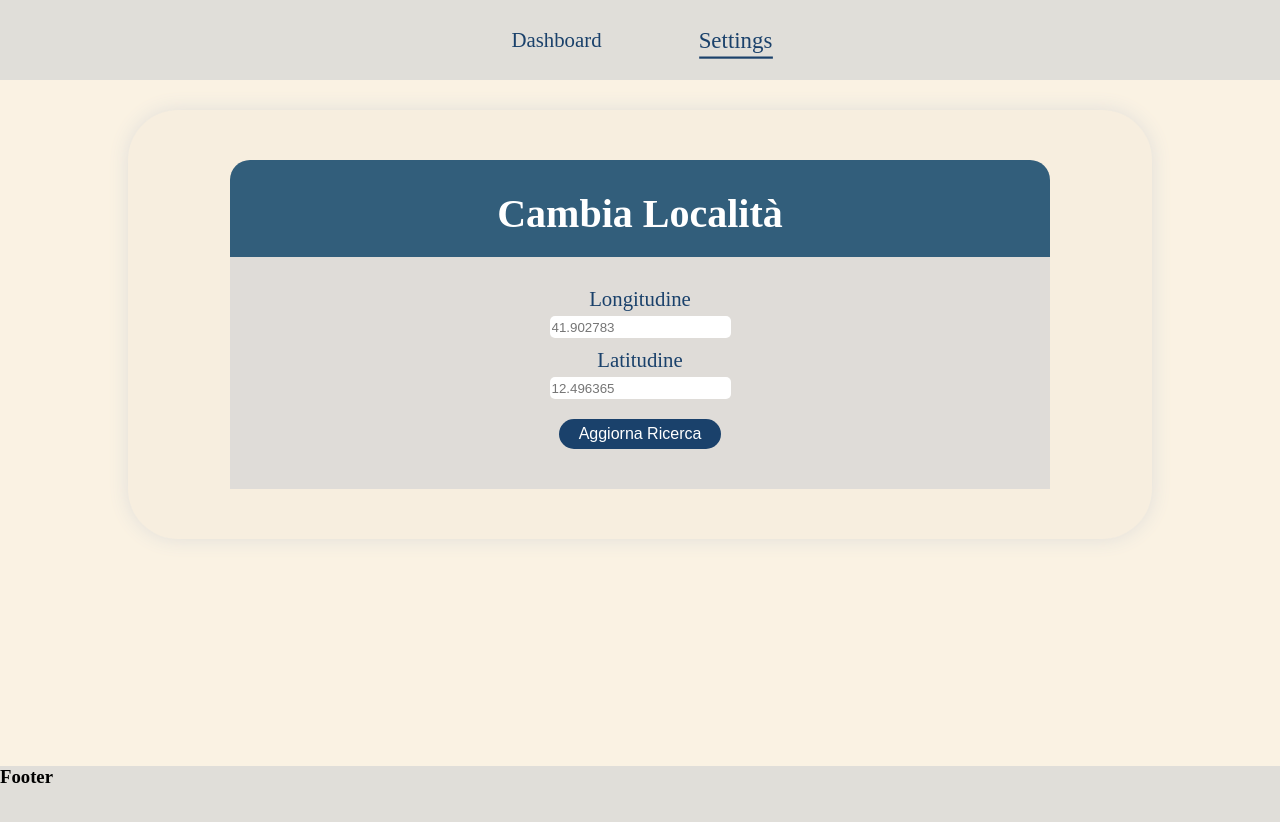
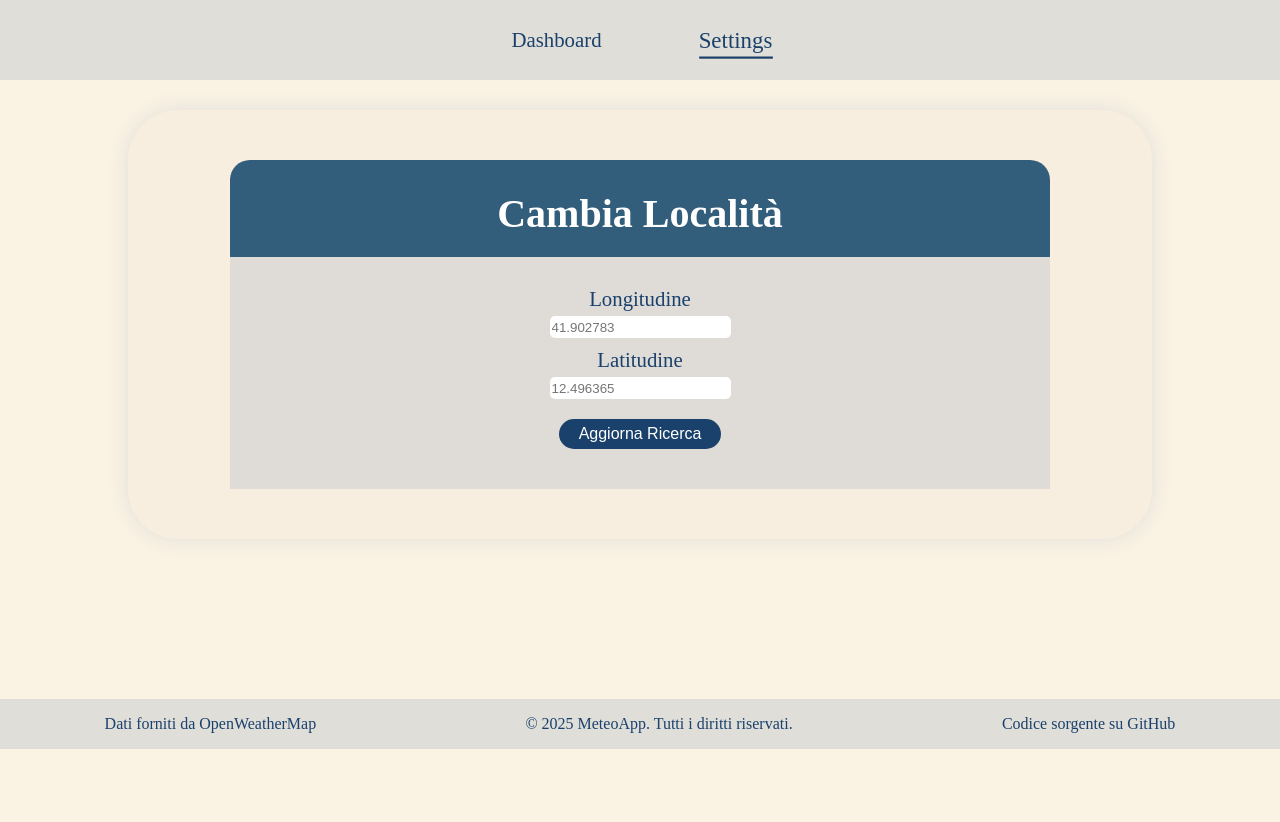
Before and after one commit to giuseppecasaburi/weather_web_app, a React (Vite) app: page /settings in a window 1280 px wide. Shown: the top 822 px of the page. After the commit the page ends 800 px from the top, so only its background shows below. Built offline with nearby package versions, Linux system fonts and the light colour scheme; no server answers.

Commit message:
feat: miglioramenti al carousel e al footer con nuove funzionalità e stili

```diff
--- a/src/components/Footer.jsx
+++ b/src/components/Footer.jsx
@@ -1,8 +1,10 @@
 function Footer() {
     return (
         <>
-            <footer>
-                <h3>Footer</h3>
+            <footer className="bg-gray-900 text-white p-4 text-center text-sm">
+                <p>Dati forniti da <a href="https://openweathermap.org" target="_blank" rel="noopener noreferrer" className="underline">OpenWeatherMap</a></p>
+                <p>&copy; 2025 MeteoApp. Tutti i diritti riservati.</p>
+                <p><a href="https://github.com/giuseppecasaburi/weather_web_app" className="underline">Codice sorgente su GitHub</a></p>
             </footer>
         </>
     )
--- a/src/css/carousel.css
+++ b/src/css/carousel.css
@@ -62,6 +62,7 @@
 .indicatori {
     flex-direction: column;
     justify-content: end;
+    padding-bottom: 20px;
 }
 
 .indicators {
--- a/src/css/footer.css
+++ b/src/css/footer.css
@@ -1,4 +1,13 @@
 footer {
-    height: 80px;
     background-color: #e0ded9;
+    color: var(--text-blue);
+    display: flex;
+    justify-content: space-around;
+    align-items: center;
 }
+
+@media screen and (max-width: 768px) {
+    footer {
+        flex-direction: column;
+    }
+}
```
Also changed, not shown: src/components/Carousel.jsx (indentation only).
